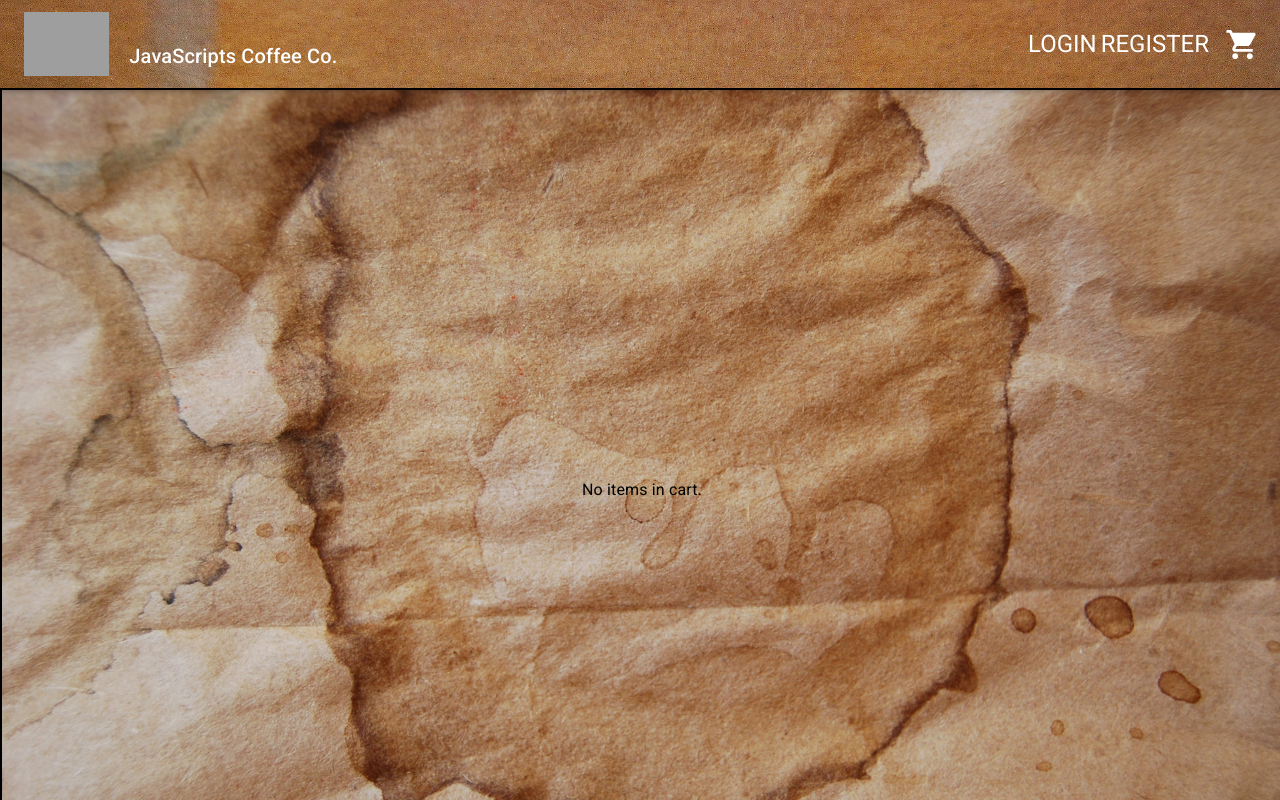
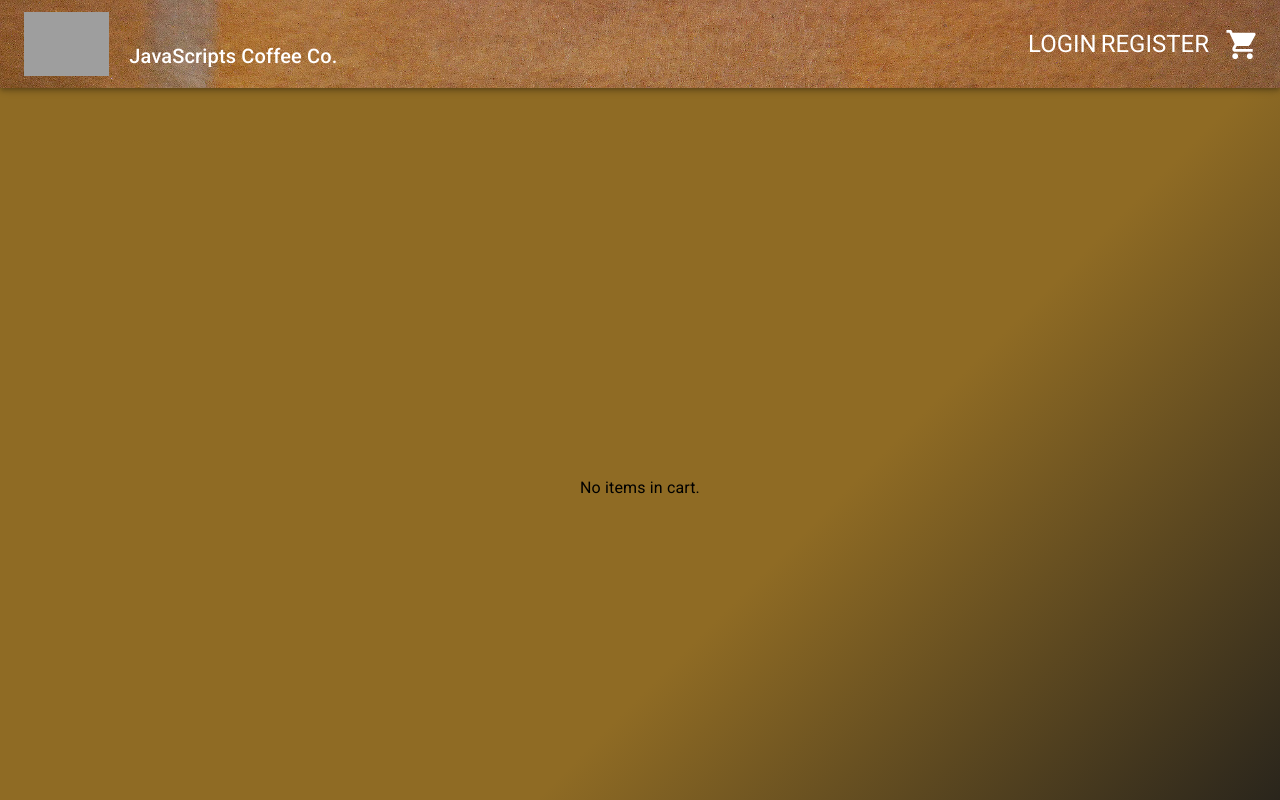
Before and after one commit to JMSONNE/capstone-client, a React (Vite) app: page /cart in a window 1280 px wide. Shown: the top 800 px of the page. Built offline with nearby package versions, Linux system fonts and the light colour scheme; grey boxes are pictures that could not be loaded.

Commit message:
changed some styling

```diff
--- a/src/Components/Cart.jsx
+++ b/src/Components/Cart.jsx
@@ -54,7 +54,7 @@ const Cart = () => {
 
     if (!cart) {
         return (
-            <Box className='homeBanner' sx={{ display: 'flex', justifyContent: 'center', alignItems: 'center', height: '100vh' }}>
+            <Box className='cartBox' sx={{ display: 'flex', justifyContent: 'center', alignItems: 'center', height: '100vh' }}>
                 <Typography>No items in cart.</Typography>
             </Box>
         );
@@ -90,9 +90,6 @@ const Cart = () => {
                                 <Typography variant="body1">
                                     Price: ${item.product.price}
                                 </Typography>
-                                <Typography variant="body1" sx={{ fontWeight: 'bold' }}>
-                                    Total: ${(item.product.price * item.quantity).toFixed(2)}
-                                </Typography>
                                 <Button
                                     variant="contained"
                                     color="secondary"
--- a/src/index.css
+++ b/src/index.css
@@ -128,3 +128,7 @@ footer {
 .productCard {
   animation: fadeIn-moveIn 1s;
 }
+
+.cartBox {
+  background-image: linear-gradient(315deg, #1e1d1b 0%, #8f6b24 40%);
+}
```
